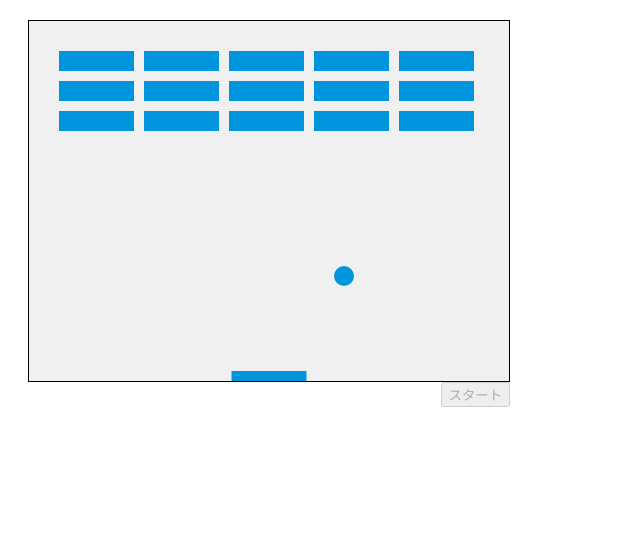
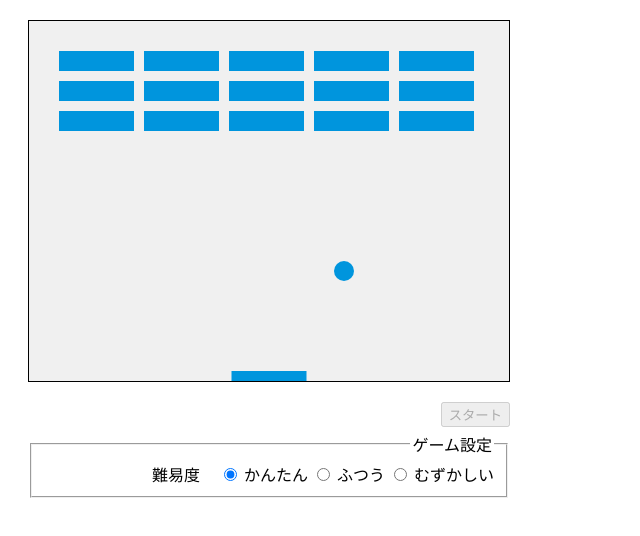
Before and after one commit to fujinov/breakout, a plain HTML site: page index.html in a window 1280 px wide. Both pictures are taken after a click on the button "スタート". Shown: the whole page, without its empty margins (0-640 px from the left). Drawn offline with Linux system fonts and the light colour scheme.

Commit message:
ゲームの難易度追加

```diff
--- a/index.html
+++ b/index.html
@@ -7,10 +7,25 @@
     <title>ブロック崩し</title>
   </head>
   <body>
-    <div class="container">
+    <div class="game-container">
       <canvas id="my-canvas">Game</canvas>
-      <button id="start">スタート</button>
-    </div>
-    <script src="main.js"></script>
-  </body>
+      <div class="game-settings">
+        <button id="start-button">スタート</button>
+        <form name="game-form">
+          <fieldset>
+            <legend>ゲーム設定</legend>
+            <div>
+              <span>難易度</span>
+              <input type="radio" id="easy" name="difficulty" value="easy" checked>
+              <label for="easy">かんたん</label>
+              <input type="radio" id="normal" name="difficulty" value="normal">
+              <label for="easy">ふつう</label>
+              <input type="radio" id="hard" name="difficulty" value="hard">
+              <label for="easy">むずかしい</label>
+            </div>
+          </fieldset>
+        </form>
+      </div>
+      <script src="main.js"></script>
+    </body>
 </html>
--- a/main.js
+++ b/main.js
@@ -2,27 +2,41 @@ const canvas = document.getElementById("my-canvas");
 const ctx = canvas.getContext("2d");
 canvas.width = 480;
 canvas.height = 360;
-const startButton = document.getElementById("start");
 let rightPressed = false;
 let leftPressed = false;
 let score = 0;
+let difficulty = "easy";
+let gameClear = false;
 let gameOver = false;
-let gameClear = false;
 
 class Ball {
   x = canvas.width / 2;
-  y = canvas.height / 2;
+  y = canvas.height / 2 - 30;
   radius = 10;
   threshold = this.radius / 2;
-  dx = 3;
-  dy = 3;
+
+  constructor(difficulty) {
+    switch (difficulty) {
+      case "easy":
+        this.dx = 3;
+        this.dy = 4;
+        break;
+      case "normal":
+        this.dx = 4;
+        this.dy = 5;
+        break;
+      case "hard":
+        this.dx = 5;
+        this.dy = 6;
+    }
+  }
 }
 
 class Paddle {
   height = 10;
   width = 75;
   x = (canvas.width - this.width) / 2;
-  dx = 6;
+  dx = 7;
 }
 
 const brick = {
@@ -48,7 +62,7 @@ const brick = {
   },
 };
 
-let ball = new Ball();
+let ball = new Ball(difficulty);
 let paddle = new Paddle();
 let bricks = brick.list();
 
@@ -114,9 +128,9 @@ const draw = {
     this.shade();
     ctx.font = "50px fantasy";
     ctx.fillStyle = "#000000";
-    const text = ctx.measureText("Game Clear");
+    const text = ctx.measureText("Game Clear!");
     ctx.fillText(
-      "Game Clear",
+      "Game Clear!",
       (canvas.width - text.width) / 2,
       (canvas.height + 20) / 2,
       );
@@ -167,10 +181,13 @@ function keyUpHandler(e) {
 
 draw.shade();
 
+const startButton = document.getElementById("start-button");
 startButton.addEventListener("click", pressedStartButton);
 function pressedStartButton() {
   startButton.disabled = true;
-  ball = new Ball();
+  const formElements = document.forms["game-form"].elements;
+  difficulty = formElements["difficulty"].value;
+  ball = new Ball(difficulty);
   paddle = new Paddle();
   bricks = brick.list();
   score = 0;
@@ -212,7 +229,19 @@ function lanchTheGame() {
   }
 
   if (gameClear || gameOver) {
-    score *= 100;
+    let bonus;
+    switch (difficulty) {
+      case "easy":
+        bonus = 1.0;
+        break;
+      case "normal":
+        bonus = 1.5;
+        break;
+      case "hard":
+        bonus = 2.0;
+        break;
+    }
+    score *= 100 * bonus;
     startButton.disabled = false;
     if (gameClear) {
       draw.gameClear();
--- a/style.css
+++ b/style.css
@@ -1,7 +1,15 @@
-.container {
+.game-container {
   width: fit-content;
   margin: 20px;
   text-align: right;
+}
+
+.game-settings {
+  margin-top: 20px;
+}
+
+.game-settings span {
+  margin-right: 15px;
 }
 
 #my-canvas {
@@ -9,3 +17,7 @@
   background-color: rgb(240, 240, 240);
   display: block;
 }
+
+#start-button {
+  margin-bottom: 5px;
+}
```
